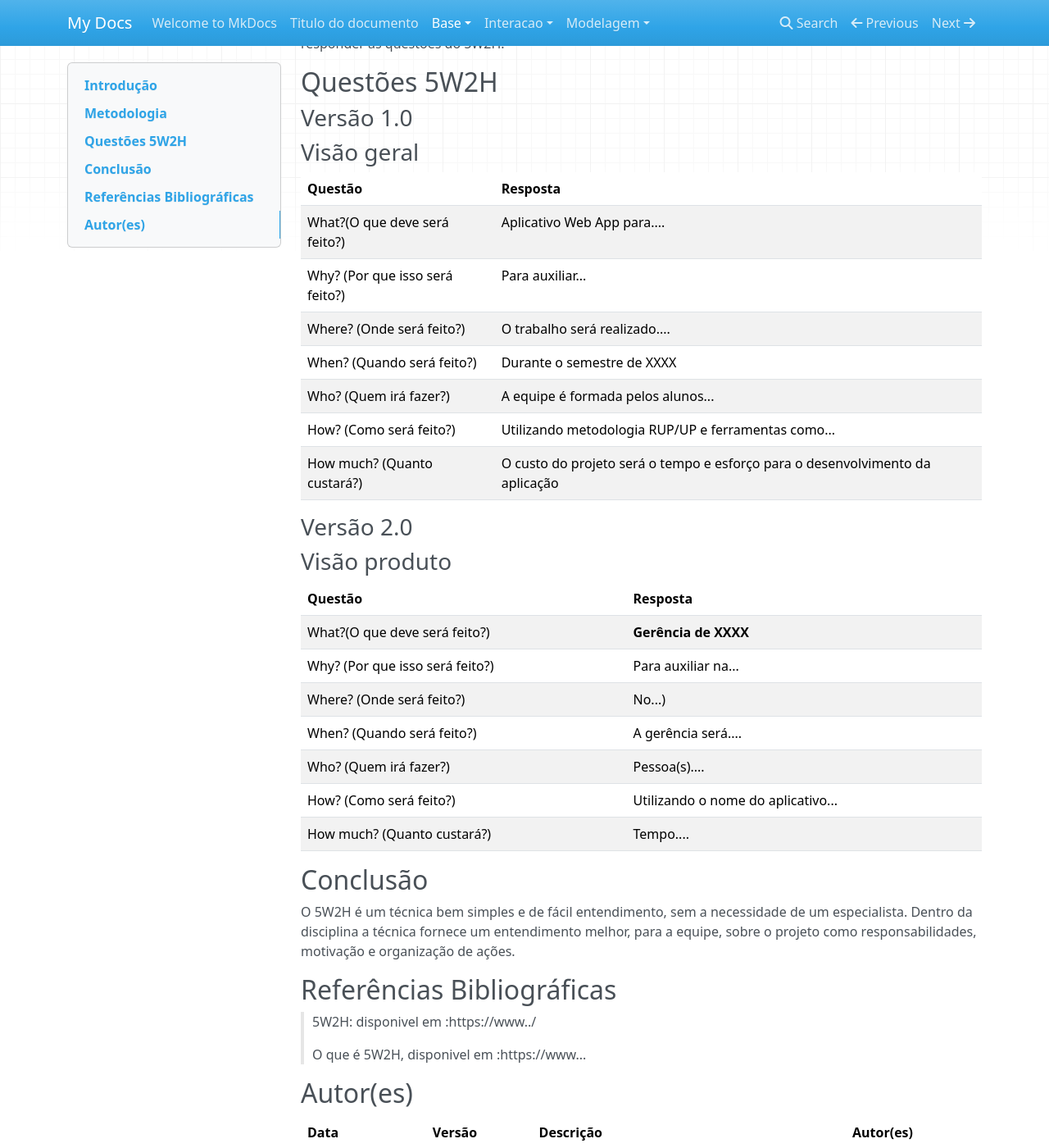
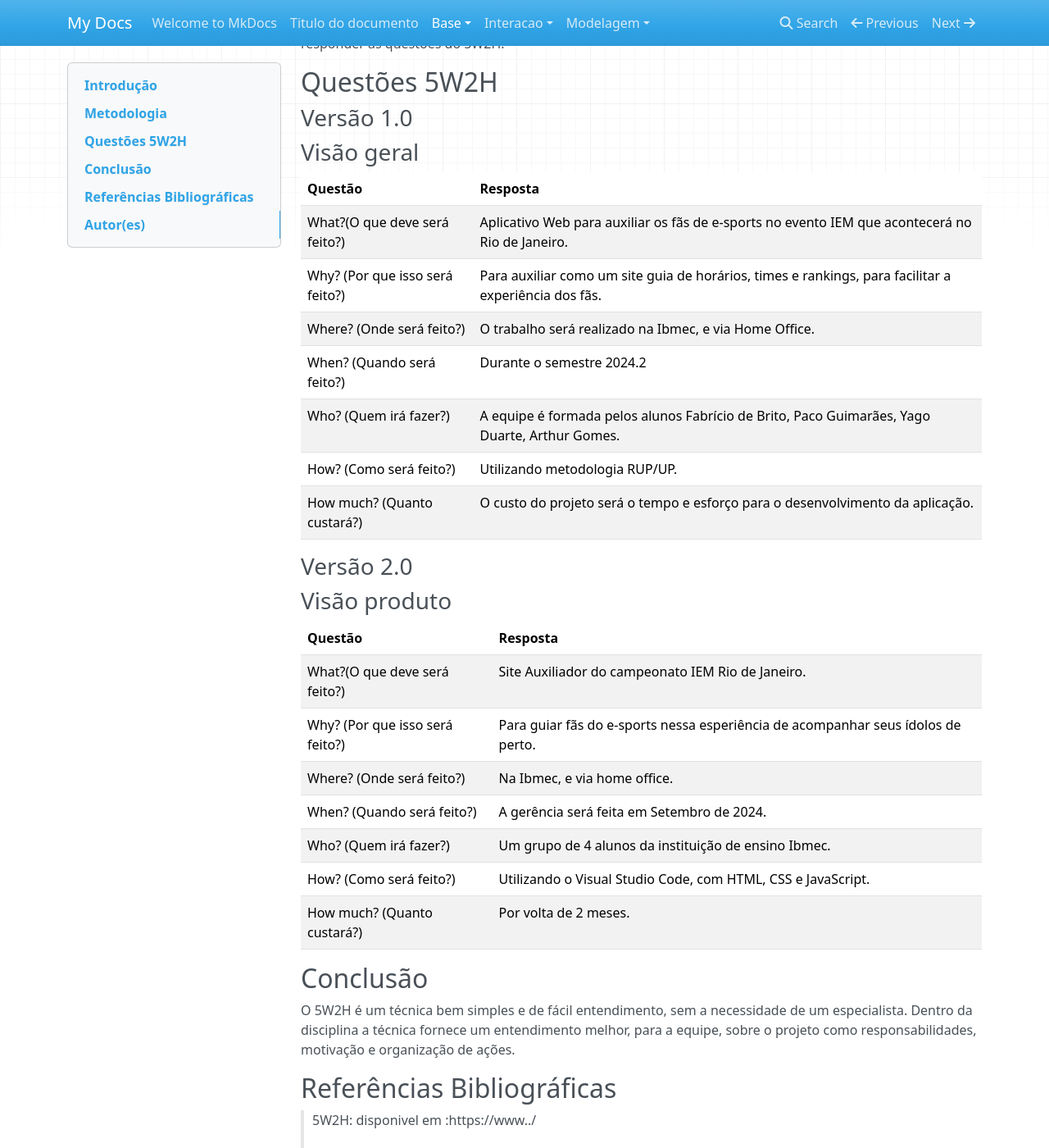
Before and after one commit to Projetos-de-Extensao/PFE_24.2_8001_III_IEMRJ-GUIDE, an MkDocs documentation site: the page built from docs/base/5w2h.md, in a window 1280 px wide and 1400 px high, scrolled down 288 px. Shown: the whole window at 82% size. Built offline with MkDocs 1.6.1, drawn with Linux system fonts in a browser that asks for light colours; nearby versions of some CDN libraries.

Commit message:
atualização código 5w2h

```diff
--- a/docs/base/5w2h.md
+++ b/docs/base/5w2h.md
@@ -24,13 +24,13 @@ title: 5W2H
 
 |Questão|Resposta|
 |-------|--------|
-|What?(O que deve será feito?)|Aplicativo Web App para.... |
-|Why? (Por que isso será feito?)|Para auxiliar...|
-|Where? (Onde será feito?)|O trabalho será realizado....|
-|When? (Quando será feito?)|Durante o semestre de XXXX|
-|Who? (Quem irá fazer?)|A equipe é formada pelos alunos...|
-|How? (Como será feito?)|Utilizando metodologia RUP/UP e ferramentas como...|
-|How much? (Quanto custará?)|O custo do projeto será o tempo e esforço para o desenvolvimento da aplicação|
+|What?(O que deve será feito?)|Aplicativo Web para auxiliar os fãs de e-sports no evento IEM que acontecerá no Rio de Janeiro.|
+|Why? (Por que isso será feito?)|Para auxiliar como um site guia de horários, times e rankings, para facilitar a experiência dos fãs.|
+|Where? (Onde será feito?)|O trabalho será realizado na Ibmec, e via Home Office.|
+|When? (Quando será feito?)|Durante o semestre 2024.2|
+|Who? (Quem irá fazer?)|A equipe é formada pelos alunos Fabrício de Brito, Paco Guimarães, Yago Duarte, Arthur Gomes.|
+|How? (Como será feito?)|Utilizando metodologia RUP/UP.|
+|How much? (Quanto custará?)|O custo do projeto será o tempo e esforço para o desenvolvimento da aplicação.|
 
 
 ### Versão 2.0
@@ -39,13 +39,13 @@ title: 5W2H
 
 |Questão|Resposta|
 |-------|--------|
-|What?(O que deve será feito?)| **Gerência de XXXX**|
-|Why? (Por que isso será feito?)| Para auxiliar na...|
-|Where? (Onde será feito?)|No...)|
-|When? (Quando será feito?)| A gerência será....|
-|Who? (Quem irá fazer?)| Pessoa(s)....|
-|How? (Como será feito?)| Utilizando o nome do aplicativo... |
-|How much? (Quanto custará?)|Tempo....|
+|What?(O que deve será feito?)|Site Auxiliador do campeonato IEM Rio de Janeiro.|
+|Why? (Por que isso será feito?)|Para guiar fãs do e-sports nessa esperiência de acompanhar seus ídolos de perto.|
+|Where? (Onde será feito?)|Na Ibmec, e via home office.|
+|When? (Quando será feito?)| A gerência será feita em Setembro de 2024.|
+|Who? (Quem irá fazer?)|Um grupo de 4 alunos da instituição de ensino Ibmec.|
+|How? (Como será feito?)|Utilizando o Visual Studio Code, com HTML, CSS e JavaScript.|
+|How much? (Quanto custará?)|Por volta de 2 meses.|
 
 
 ## Conclusão
```
